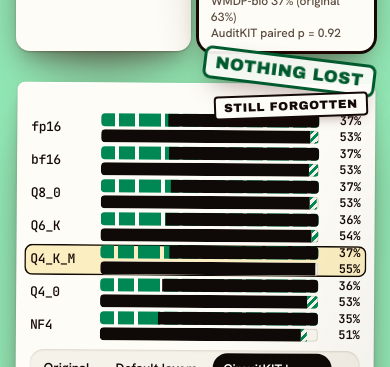
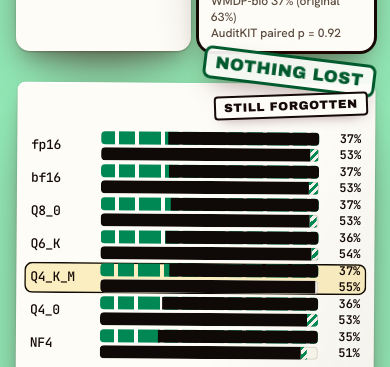
Before and after one commit to itssaharsh/relapse, a plain HTML site: page space/index.html in a window 390 px wide. Shown: the part 472-839 px from the top of the page. Drawn offline with Linux system fonts and the light colour scheme; a web font is replaced by a local one.

Commit message:
Phone: room below the stamps

```diff
--- a/space/styles.css
+++ b/space/styles.css
@@ -227,7 +227,7 @@ tbody tr:last-child td{border-bottom:0}
   .try b{display:none}.chips{display:flex;flex-wrap:wrap;gap:6px}.chip{white-space:nowrap;padding:7px 11px;min-height:34px;font-size:13px}
   .paper-wrap{padding-top:18px;margin-top:14px}
   .paper{padding:14px 14px 12px;transform:rotate(.4deg);display:flex;flex-direction:column}
-  .p-head{order:0}.ladder{order:1;margin-top:16px}.methods{order:2;margin:8px 0 0}.langs{order:3}.key{order:4}
+  .p-head{order:0}.ladder{order:1;margin-top:34px}.methods{order:2;margin:8px 0 0}.langs{order:3}.key{order:4}
   .p-head{padding-bottom:6px;margin-bottom:var(--s2)}
   .p-title,.p-sub,.file{display:none}
   .methods{margin-bottom:6px;overflow-x:auto;scrollbar-width:none}.methods::-webkit-scrollbar{display:none}.mt{white-space:nowrap}.mt{padding:7px 11px;min-height:30px;font-size:13px}
```
